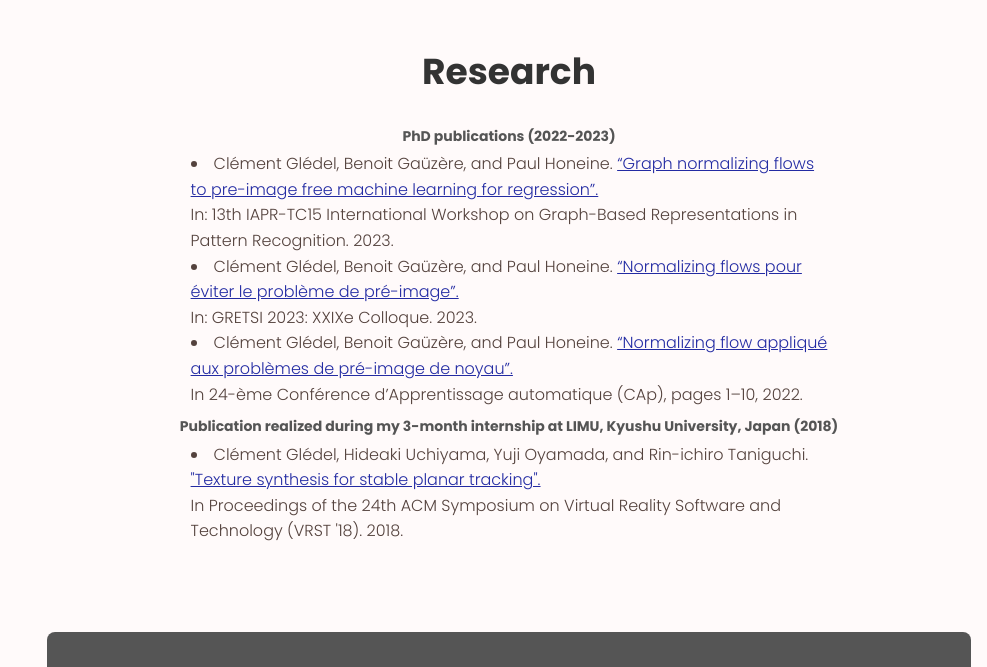
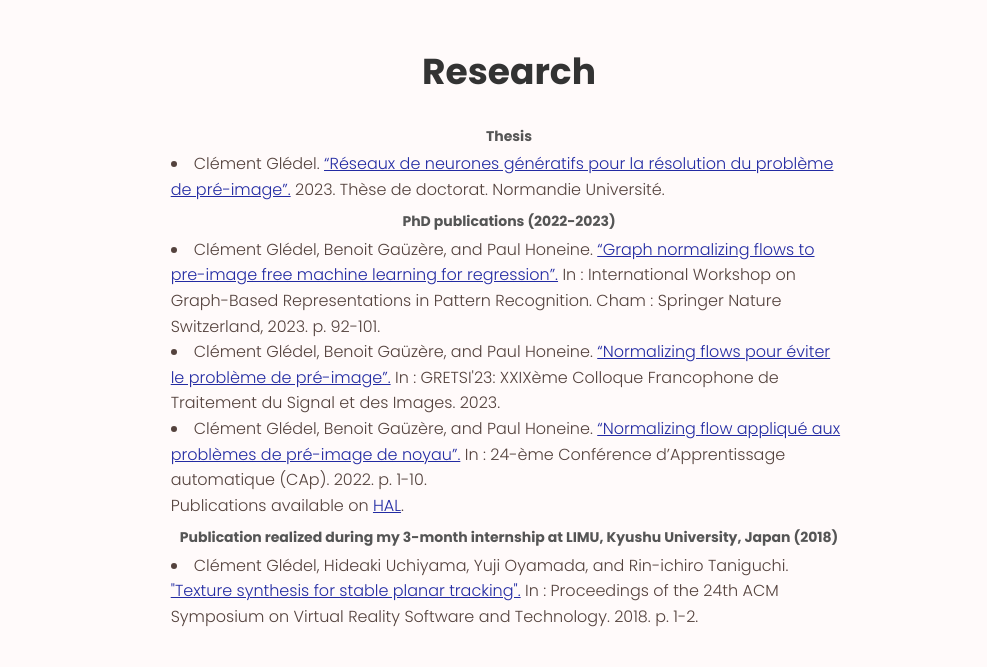
Before and after one commit to clement-g28/personal-page, a plain HTML site: page index.html in a window 1280 px wide. Shown: the part 1560-2227 px from the top of the page, without its empty margins (293-1280 px from the left). Drawn offline with nearby package versions, Linux system fonts and the light colour scheme.

Commit message:
personal page v1

```diff
--- a/index.html
+++ b/index.html
@@ -210,32 +210,52 @@
             <h2 class="section-title">Research</h2>
 
             <div class="works__container">
-                <span class="section-subtitle">PhD publications (2022-2023)</span>
+
+                <span class="section-subtitle">Thesis</a>
+                </span>
+
+                <div>
+                    <span class="rsh__text">
+                        <li> Clément Glédel.
+                            <a class="rsh__link" target="_blank" href="https://hal.science/tel-04274836v1">“Réseaux de neurones génératifs pour la résolution du problème de pré-image”.</a>
+                            2023. Thèse de doctorat. Normandie Université.
+                        </li>
+                    </span>
+                </div>
+
+                <span class="section-subtitle">PhD publications (2022-2023)
+                </span>
 
                 <div>
                     <span class="rsh__text">
                         <li> Clément Glédel, Benoit Gaüzère, and Paul Honeine.
-                            <a class="rsh__link" target="_blank" href="https://link.springer.com/chapter/10.1007/978-3-031-42795-4_9">“Graph normalizing flows to pre-image free machine learning for regression”.</a> <br>
-                            In: 13th IAPR-TC15 International Workshop on Graph-Based Representations in Pattern Recognition. 2023.
+                            <a class="rsh__link" target="_blank" href="https://link.springer.com/chapter/10.1007/978-3-031-42795-4_9">“Graph normalizing flows to pre-image free machine learning for regression”.</a>
+                            In : International Workshop on Graph-Based Representations in Pattern Recognition. Cham : Springer Nature Switzerland, 2023. p. 92-101.
                         </li>
                         <li> Clément Glédel, Benoit Gaüzère, and Paul Honeine.
-                            <a class="rsh__link" target="_blank" href="https://hal.science/hal-04189355">“Normalizing flows pour éviter le problème de pré-image”.</a> <br>
-                            In: GRETSI 2023: XXIXe Colloque. 2023.
+                            <a class="rsh__link" target="_blank" href="https://hal.science/hal-04189355">“Normalizing flows pour éviter le problème de pré-image”.</a>
+                            In : GRETSI'23: XXIXème Colloque Francophone de Traitement du Signal et des Images. 2023.
                         </li>
                         <li> Clément Glédel, Benoit Gaüzère, and Paul Honeine.
-                            <a class="rsh__link" target="_blank" href="https://normandie-univ.hal.science/hal-03749104">“Normalizing flow appliqué aux problèmes de pré-image de noyau”.</a> <br>
-                            In 24-ème Conférence d’Apprentissage automatique (CAp), pages 1–10, 2022.
+                            <a class="rsh__link" target="_blank" href="https://normandie-univ.hal.science/hal-03749104">“Normalizing flow appliqué aux problèmes de pré-image de noyau”.</a>
+                            In : 24-ème Conférence d’Apprentissage automatique (CAp). 2022. p. 1-10.
                         </li>
+
+
+                        <span class="rsh_left">Publications available on
+                            <a class="rsh__link" target="_blank" href="https://hal.science/search/index/?q=*&authIdPerson_i=1155621">HAL</a>.
+                        </span>
                     </span>
                 </div>
+
 
                 <span class="section-subtitle">Publication realized during my 3-month internship at LIMU, Kyushu University, Japan (2018)</span>
 
                 <div>
                     <span class="rsh__text">
                         <li>Clément Glédel, Hideaki Uchiyama, Yuji Oyamada, and Rin-ichiro Taniguchi.
-                            <a class="rsh__link" target="_blank" href="https://dl.acm.org/doi/abs/10.1145/3281505.3283399">"Texture synthesis for stable planar tracking".</a> <br>
-                            In Proceedings of the 24th ACM Symposium on Virtual Reality Software and Technology (VRST '18). 2018.
+                            <a class="rsh__link" target="_blank" href="https://dl.acm.org/doi/abs/10.1145/3281505.3283399">"Texture synthesis for stable planar tracking".</a>
+                            In : Proceedings of the 24th ACM Symposium on Virtual Reality Software and Technology. 2018. p. 1-2.
                         </li>
                     </span>
                 </div>
--- a/style.css
+++ b/style.css
@@ -736,7 +736,7 @@ img
 /* ---------------------------------- Research ---------------------------- */
 
 li {
-    width: 80%;
+    width: 85%;
     margin: 0 auto;
     text-align: left;
  }
@@ -747,6 +747,15 @@ li {
     display: block;
     padding-left: 5rem;
     padding-right: 5rem;
+    margin-bottom: var(--mb-1);
+}
+
+.rsh_left
+{
+    width: 85%;
+    margin: 0 auto;
+    text-align: left;
+    display: block;
     margin-bottom: var(--mb-1);
 }
 
```
